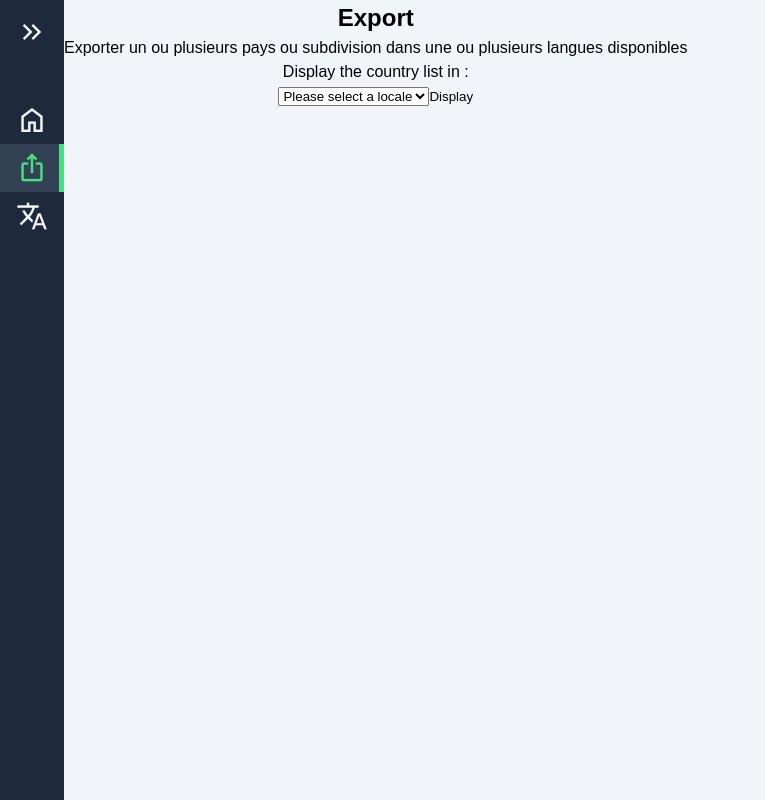
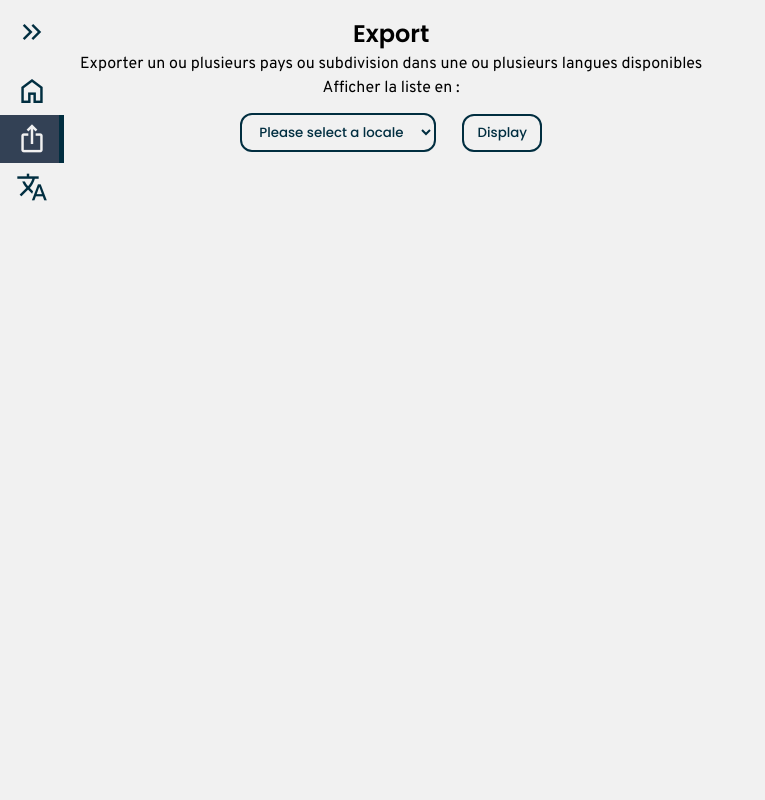
Before and after one commit to uglykidmat/geonames-vue, a Vue app: page /export in a window 1280 px wide. Shown: the whole page, without its empty margins (0-765 px from the left). Built offline with nearby package versions, Linux system fonts and the light colour scheme.

Commit message:
chore(router): css update - styles locations

```diff
--- a/index.html
+++ b/index.html
@@ -6,6 +6,11 @@
   <link rel="icon" type="image/svg+xml" href="src/assets/vue.svg" />
   <link rel="stylesheet"
     href="https://fonts.googleapis.com/css2?family=Material+Symbols+Outlined:opsz,wght,FILL,GRAD@20..48,100..700,0..1,-50..200" />
+  <link rel="preconnect" href="https://fonts.googleapis.com">
+  <link rel="preconnect" href="https://fonts.gstatic.com" crossorigin>
+  <link href="https://fonts.googleapis.com/css2?family=Overpass&family=Poppins:wght@500;600&display=swap"
+    rel="stylesheet">
+
   <meta name="viewport" content="width=device-width, initial-scale=1.0" />
   <title>Geonames Vue</title>
 </head>
--- a/src/App.vue
+++ b/src/App.vue
@@ -4,17 +4,26 @@ import Sidebar from './components/Sidebar.vue';
 
 <template>
   <Sidebar />
-  <router-view />
+  <main>
+    <RouterView />
+  </main>
 </template>
 
 <style lang="scss">
 :root {
-  --primary: #4ade80;
-  --primary-alt: #22c55e;
-  --grey: #64748b;
-  --dark: #1e293b;
+  --primary: #026773;
+  --primary-alt: #3CA6A6;
+  --grey: #024959;
+  --dark: #012E40;
   --dark-alt: #334155;
-  --light: #f1f5f9;
+  --light: #f1f1f1;
+  font-family: 'Poppins', sans-serif;
+  line-height: 1.5;
+  font-weight: 400;
+  font-synthesis: none;
+  text-rendering: optimizeLegibility;
+  -webkit-font-smoothing: antialiased;
+  -moz-osx-font-smoothing: grayscale;
   --sidebar-width: 300px;
 }
 
@@ -22,7 +31,6 @@ import Sidebar from './components/Sidebar.vue';
   margin: 0;
   padding: 0;
   box-sizing: border-box;
-  font-family: 'Fira sans', sans-serif;
 }
 
 body {
@@ -44,12 +52,39 @@ button {
   text-align: center;
 
   main {
-    flex: 1 1 0;
-    padding: 2rem;
+
+    padding: 1em;
 
     @media (max-width: 1024px) {
       padding-left: 6rem;
     }
   }
 }
+
+h3,
+.button .text {
+  opacity: 0;
+  transition: opacity 0.3s ease-in-out;
+}
+
+h3 {
+  color: var(--grey);
+  font-size: 0.875rem;
+  margin-bottom: 0.5rem;
+  text-transform: uppercase;
+}
+
+a {
+  font-weight: 500;
+  color: #646cff;
+  text-decoration: inherit;
+}
+
+a:hover {
+  color: #535bf2;
+}
+
+p {
+  font-family: 'Overpass', sans-serif;
+}
 </style>
--- a/src/components/CountryListFetch.vue
+++ b/src/components/CountryListFetch.vue
@@ -41,7 +41,7 @@ onUpdated(() => {
 
 <template>
     <div>
-        <p>Display the country list in : {{ locale }}</p>
+        <p>Afficher la liste en : {{ locale }}</p>
         <select v-model="locale">
             <option disabled value="">Please select a locale</option>
             <option v-for="option in options" :value="option.value">
@@ -62,11 +62,24 @@ onUpdated(() => {
 </template>
 
 <style scoped lang="scss">
+select {
+    margin: 1em;
+    padding: 0.5em 1em;
+    border-radius: 0.9em;
+    border: 2px solid var(--dark);
+    background-color: var(--light);
+    font-family: 'Poppins', sans-serif;
+    color: var(--dark);
+    line-height: 1.5;
+    font-weight: 400;
+    max-width: fit-content;
+}
+
 ul {
     padding: 0;
     margin: 0.5em auto;
     border: 1px solid transparent;
-    border-color: #f9f9f9;
+    border-color: var(--dark-alt);
     border-radius: 0.2em;
 }
 
@@ -74,15 +87,29 @@ li {
     list-style-type: none;
 }
 
-li b {
-    color: #ffffff;
+button {
+    margin: 1em;
+    padding: 0.5em 1em;
+    border-radius: 0.9em;
+    border: 2px solid var(--dark);
+    background-color: var(--light);
+    font-family: 'Poppins', sans-serif;
+    color: var(--dark);
+    line-height: 1.5;
+    font-weight: 400;
+
+    &:hover {
+        color: var(--light);
+        background-color: var(--dark);
+        transition: 0.2s ease-in-out;
+    }
 }
 
 .loader {
     margin-top: 1em;
     width: 48px;
     height: 48px;
-    border: 5px solid #FFF;
+    border: 5px solid var(--dark);
     border-bottom-color: transparent;
     border-radius: 50%;
     display: inline-block;
--- a/src/components/Sidebar.vue
+++ b/src/components/Sidebar.vue
@@ -1,17 +1,13 @@
 <template>
     <aside :class="`${is_expanded && 'is-expanded'}`">
-        <!-- <div class="logo">
-            <span>🌐</span>
-        </div> -->
         <h1>Geonames.</h1>
-
         <div class="menu-toggle-wrap">
             <button class="menu-toggle" @click="ToggleMenu">
                 <span class="material-symbols-outlined material-icons">keyboard_double_arrow_right</span>
             </button>
 
         </div>
-        <h3>Menu</h3>
+        <!-- <h3>Menu</h3> -->
         <div class="menu">
             <router-link class="button" to="/">
                 <span class="material-symbols-outlined material-icons">home</span>
@@ -31,9 +27,10 @@
 
 <script setup>
 import { ref } from 'vue';
-const is_expanded = ref(false);
+const is_expanded = ref(localStorage.getItem("is_expanded") === "true");
 const ToggleMenu = () => {
     is_expanded.value = !is_expanded.value
+    localStorage.setItem("is_expanded", is_expanded.value)
 }
 </script>
 
@@ -41,16 +38,20 @@ const ToggleMenu = () => {
 aside {
     display: flex;
     flex-direction: column;
-
-    background-color: var(--dark);
-    color: var(--light);
-    //min-width: fit-content;
+    background-color: var(--light);
+    color: var(--dark);
     width: calc(2rem + 32px);
     overflow: hidden;
     min-height: 100vh;
     padding: 1rem;
+    transition: 0.2s ease-in-out;
 
-    transition: 0.2s ease-in-out;
+
+    h1 {
+        display: none;
+        max-width: fit-content;
+        transition: 0.2s ease-in-out;
+    }
 
     .flex {
         flex: 1 1 0%;
@@ -74,7 +75,7 @@ aside {
 
             .material-icons {
                 font-size: 2rem;
-                color: var(--light);
+                color: var(--dark);
                 transition: 0.2s ease-out;
             }
 
@@ -85,23 +86,6 @@ aside {
                 }
             }
         }
-    }
-
-    h1 {
-        display: none;
-    }
-
-    h3,
-    .button .text {
-        opacity: 0;
-        transition: opacity 0.3s ease-in-out;
-    }
-
-    h3 {
-        color: var(--grey);
-        font-size: 0.875rem;
-        margin-bottom: 0.5rem;
-        text-transform: uppercase;
     }
 
     .menu {
@@ -117,12 +101,12 @@ aside {
 
             .material-icons {
                 font-size: 2rem;
-                color: var(--light);
+                color: var(--dark);
                 transition: 0.2s ease-in-out;
             }
 
             .text {
-                color: var(--light);
+                color: var(--dark);
                 transition: 0.2s ease-in-out;
             }
 
@@ -131,17 +115,17 @@ aside {
 
                 .material-icons,
                 .text {
-                    color: var(--primary);
+                    color: var(--light);
                 }
             }
 
             &.router-link-exact-active {
                 background-color: var(--dark-alt);
-                border-right: 5px solid var(--primary);
+                border-right: 5px solid var(--dark);
 
                 .material-icons,
                 .text {
-                    color: var(--primary);
+                    color: var(--light);
                 }
             }
         }
--- a/src/main.js
+++ b/src/main.js
@@ -1,5 +1,4 @@
 import { createApp } from 'vue'
-import './style.css'
 import App from './App.vue'
 import router from './router'
 
--- a/src/style.css
+++ /dev/null
@@ -1,21 +0,0 @@
-:root {
-  font-family: Inter, system-ui, Avenir, Helvetica, Arial, sans-serif;
-  line-height: 1.5;
-  font-weight: 400;
-
-  font-synthesis: none;
-  text-rendering: optimizeLegibility;
-  -webkit-font-smoothing: antialiased;
-  -moz-osx-font-smoothing: grayscale;
-  --sidebar-width: 300px;
-}
-
-a {
-  font-weight: 500;
-  color: #646cff;
-  text-decoration: inherit;
-}
-
-a:hover {
-  color: #535bf2;
-}
```
